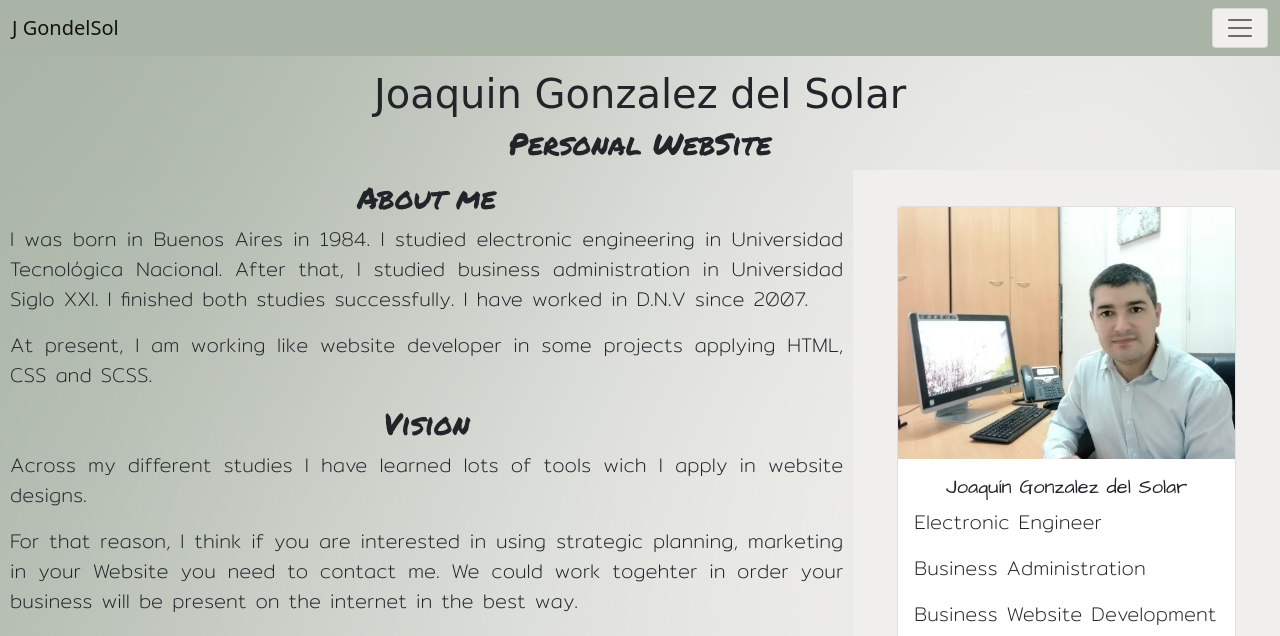
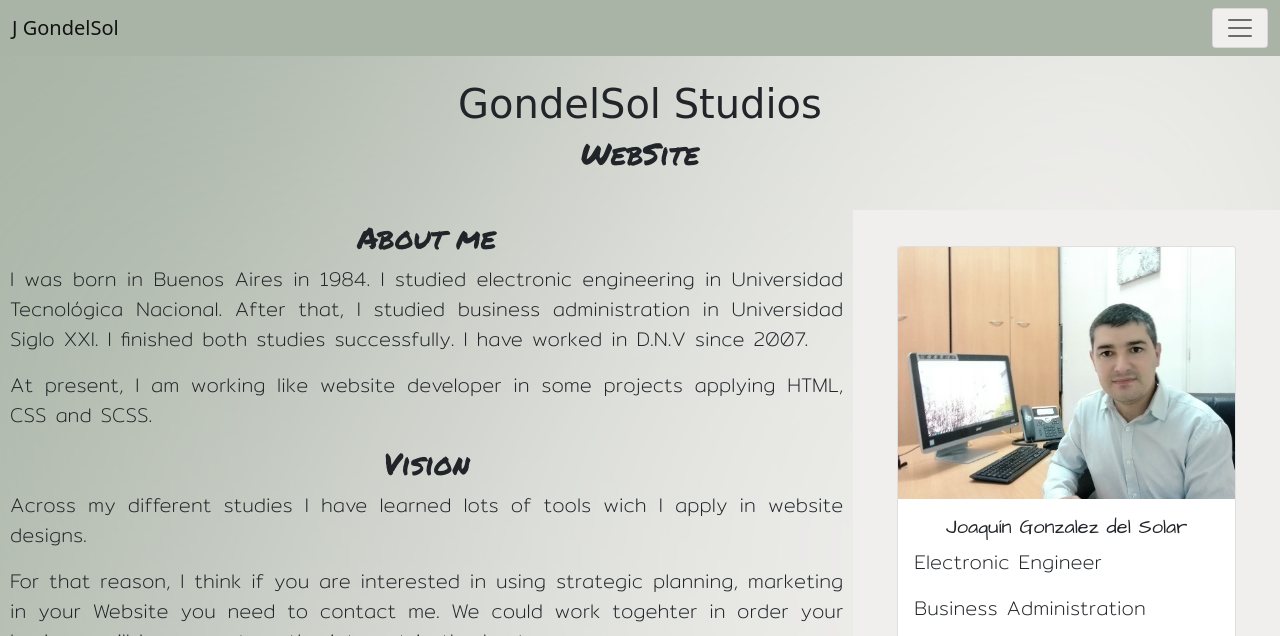
Before and after one commit to gondelsol/gondelsol, a website: page index.html in a window 1280 px wide. Shown: the top 636 px of the page. Drawn offline with nearby package versions, Linux system fonts and the light colour scheme; a web font is replaced by a local one.

Commit message:
animaciones en la web

```diff
--- a/index.html
+++ b/index.html
@@ -15,9 +15,11 @@
     crossorigin="anonymous" referrerpolicy="no-referrer" />
   <link href="https://cdn.jsdelivr.net/npm/bootstrap@5.1.3/dist/css/bootstrap.min.css" rel="stylesheet"
     integrity="sha384-1BmE4kWBq78iYhFldvKuhfTAU6auU8tT94WrHftjDbrCEXSU1oBoqyl2QvZ6jIW3" crossorigin="anonymous">
-  <link rel="stylesheet" href="style.css">
+  <link rel="stylesheet" href="https://cdnjs.cloudflare.com/ajax/libs/animate.css/4.1.1/animate.min.css" />
+</head>
+<link rel="stylesheet" href="style.css">
 
-  <title>gondelsol</title>
+<title>gondelsol</title>
 </head>
 
 <body>
@@ -55,9 +57,10 @@
 
 
   <main class="container-fluid">
-    <div class="presentation">
-      <h1 class="first">Joaquin Gonzalez del Solar</h1>
-      <h2 class="second">Personal WebSite</h2>
+    <div class="presentation animate__animated animate__backInUp">
+      <h1 class="first">GondelSol Studios</h1>
+      <h2 class="second">WebSite</h2>
+
     </div>
 
     <div class="row joaquin">
@@ -67,14 +70,17 @@
             About me
           </h2>
           <p>I was born in Buenos Aires in 1984.
-            I studied electronic engineering in Universidad Tecnológica Nacional. After that, I studied business administration in Universidad Siglo XXI. I finished both studies successfully.
+            I studied electronic engineering in Universidad Tecnológica Nacional. After that, I studied business
+            administration in Universidad Siglo XXI. I finished both studies successfully.
             I have worked in D.N.V since 2007.</p>
-            <p>At present, I am working like website developer in some projects applying HTML, CSS and SCSS.</p>
+          <p>At present, I am working like website developer in some projects applying HTML, CSS and SCSS.</p>
         </div>
         <div class="main2">
           <h2>Vision</h2>
           <p>Across my different studies I have learned lots of tools wich I apply in website designs.</p>
-          <p>For that reason, I think if you are interested in using strategic planning, marketing in your Website you need to contact me. We could work togehter in order your business will be present on the internet in the best way.</p>
+          <p>For that reason, I think if you are interested in using strategic planning, marketing in your Website you
+            need to contact me. We could work togehter in order your business will be present on the internet in the
+            best way.</p>
         </div>
 
       </div>
--- a/scss/style.scss
+++ b/scss/style.scss
@@ -4,6 +4,7 @@
 @import "pictures";
 @import "projects";
 @import "services";
+
 
 body {
     background-image: url(../images/body2.svg);
@@ -30,9 +31,10 @@ p {
 main {
     padding-top: $marg5;
     & .presentation {
-        padding-top: $marg2;
-        animation-name: scan1;
-        animation-duration: 3s;
+        padding-top: $marg3;
+        padding-bottom: $marg3;
+        /*animation-name: scan1;
+        animation-duration: 3s;*/
     }
 }
 
@@ -40,7 +42,7 @@ main {
 .principal {
     //background-color: $color4;
     padding: $marg1;
-    & .main1 {
+   & .main1 {
         h2 {
             animation-name: giro2;
             animation-duration: 1s;
@@ -50,7 +52,7 @@ main {
     }
     & .main2 {
         h2 {
-            animation-name: giro1; //barrido2
+            animation-name: giro1;
             animation-delay: 1s;
             animation-duration: 1s;
             animation-iteration-count: 2;
```
Also changed, not shown: html/contact.html (+11 -10 lines), html/pictures.html (+3 -2 lines), html/proyects.html (+4 -3 lines), html/services.html (+7 -2 lines), package.json (+28 -27 lines), style.css, 2 other files.
